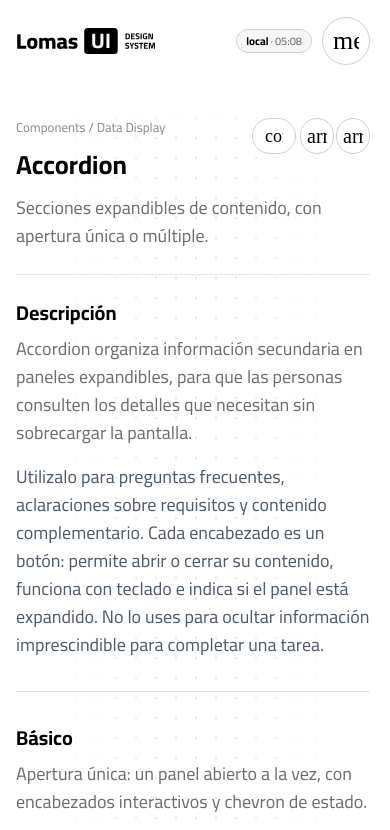
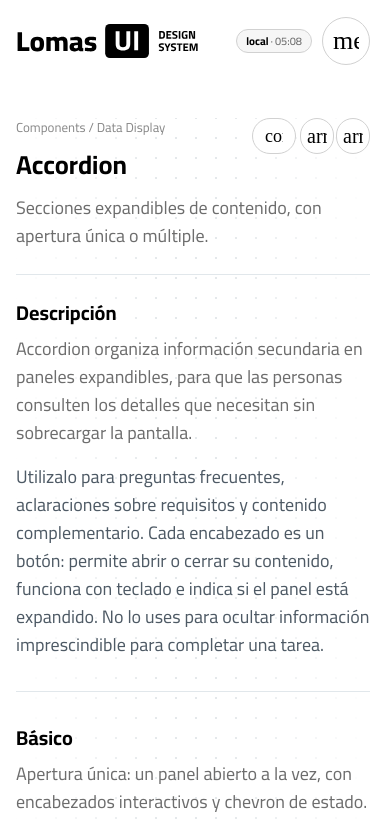
Before and after one commit to SantiagoM96/mlz-muni, a React (Vite) app: page /ui-kit-andy/componentes/acordeon in a window 390 px wide. Shown: the top 830 px of the page. Built offline with nearby package versions, Linux system fonts and the light colour scheme; a web font is replaced by a local one.

Commit message:
style(ui-kit): agrandar logo 30% sin cambiar alto, padding ni posición del header

```diff
--- a/src/pages/andy-kit/andy-brand-cairo.css
+++ b/src/pages/andy-kit/andy-brand-cairo.css
@@ -48,7 +48,7 @@
 }
 .andy-doc-layout .andy-kit-brand img{
  display:block;
- width:192px;
+ width:249.6px; /* 192 px + 30 %, sin modificar el header */
  max-width:100%;
  height:auto;
  flex:0 1 auto;
@@ -66,11 +66,11 @@
   align-self:center;
  }
  .andy-doc-layout .andy-kit-brand img{
-  width:clamp(118px,36vw,168px);
+  width:clamp(153.4px,46.8vw,218.4px); /* escalado 30 % */
  }
 }
 @media(max-width:360px){
  .andy-doc-layout .andy-kit-brand img{
-  width:min(34vw,125px);
+  width:min(44.2vw,162.5px); /* escalado 30 % */
  }
 }
```
